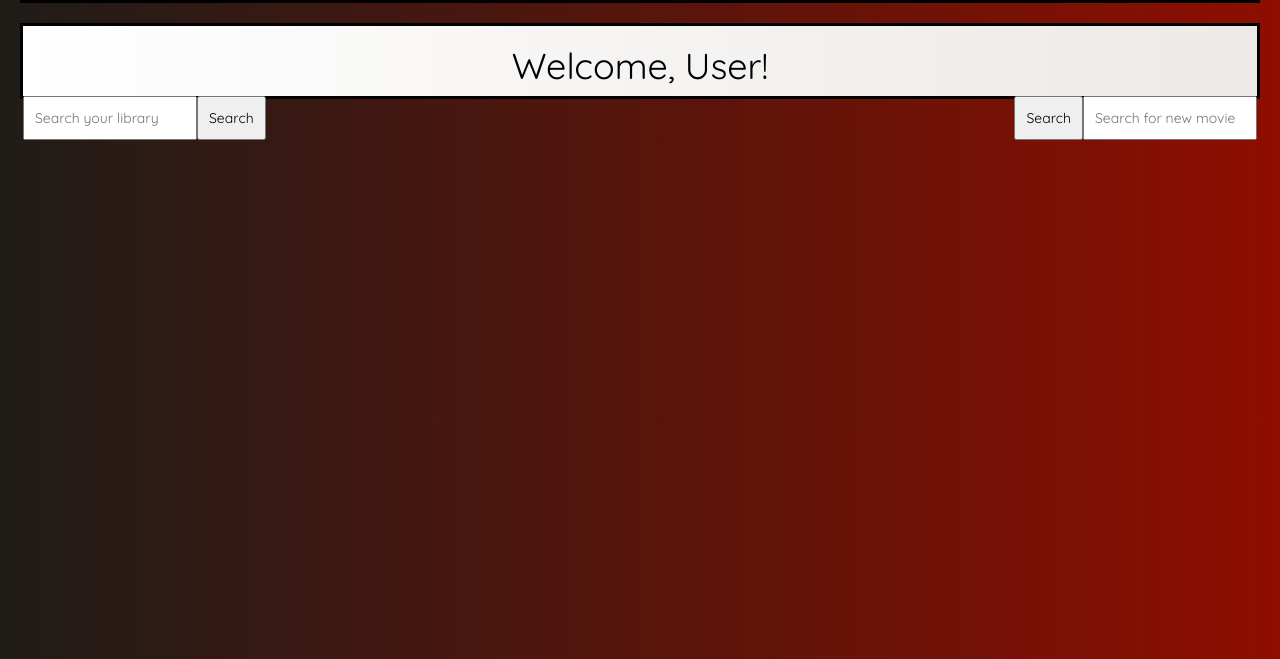
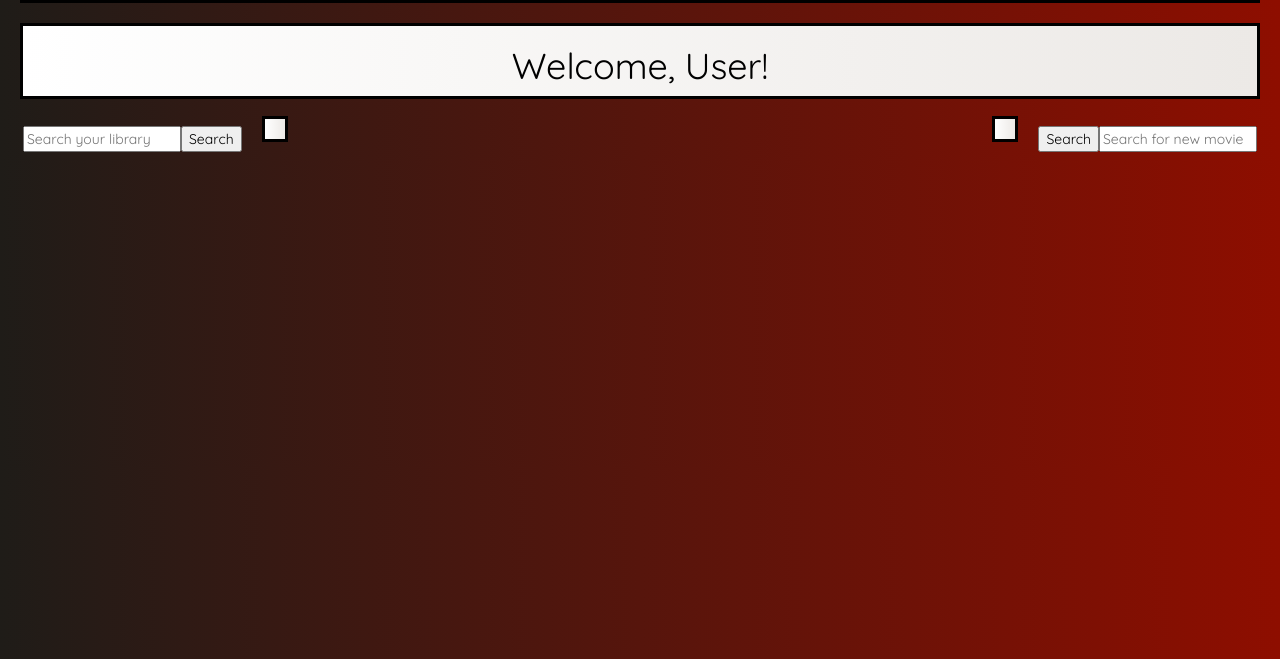
Before and after one commit to JazzyCordaro/The_Archive_Solo_Project, a website: page public/index.html in a window 1280 px wide. Both pictures are taken after a click on the element "Login". Shown: the part 141-800 px from the top of the page. Drawn offline with Linux system fonts and the light colour scheme; no server answers.

Commit message:
a little styling

```diff
--- a/public/index.html
+++ b/public/index.html
@@ -26,7 +26,7 @@
      </div>
     </div>
 
-    <div id='userLoggedIn'>
+    <!-- <div id='userLoggedIn'> -->
       <div id='welcomeUser'>
       <h1><center>Welcome, User!</center></h1>
 
@@ -35,6 +35,7 @@
               <!-- search for user to search their current library  -->
             <input type="text" name="name" id='searchArchive'placeholder="Search your library">
             <button type="button" name="button" class="allButtons" id="searchArchive">Search</button>
+            <div id='libraryOutputDiv'></div>
           </div>
          </div>
 
@@ -44,10 +45,9 @@
             <input type="text" id="searchTitle" placeholder="Search for new movie">
             <button type="button" name="button" class="allButtons" id="searchNew">Search</button>
             <div id='outputDiv'></div>
-            <div id='libraryOutputDiv'></div>
           <!-- </div> -->
         </div>
       </div>
-    </div>
+    <!-- </div> -->
   </body>
 </html>
--- a/public/scripts/scripts.js
+++ b/public/scripts/scripts.js
@@ -22,10 +22,10 @@ $(document).ready(function(){
 });
 
   // hide and show of user screen
-  $("#userLoggedIn").hide();
+  $("#welcomeUser").hide();
   $("#login").click(function(){
     console.log("login button clicked");
-    $("#userLoggedIn").show();
+    $("#welcomeUser").show();
     $("#login").hide();
   }); // end login button click
 
--- a/public/style/style.css
+++ b/public/style/style.css
@@ -7,7 +7,6 @@ body{
 
 #mainPage {
   text-align: center;
-  /*background-color: white;*/
   color: black;
   border: 3px solid;
   border-color: black;
@@ -23,7 +22,6 @@ body{
 
 #welcomeUser{
   text-align: center;
-  /*background-color: white;*/
   color: black;
   border: 3px solid;
   border-color: black;
@@ -35,25 +33,39 @@ body{
 
 .allButtons:hover{
   background-color: darkred;
-color: white;
+  color: white;
+}
+
+#searchTitle, #searchNew{
+  float: right;
+  margin-top: 30px;
+}
+
+#searchArchive {
+  float: left;
+  margin-top: 30px;
 }
 
 #outputDiv {
   float: right;
+  color: black;
   padding: 10px;
+  border: 3px solid;
+  border-color: black;
+  margin: 20px;
+  background: #ECE9E6; /* fallback for old browsers */
+  background: -webkit-linear-gradient(to left, #ECE9E6 , #FFFFFF); /* Chrome 10-25, Safari 5.1-6 */
+  background: linear-gradient(to left, #ECE9E6 , #FFFFFF); /* W3C, IE 10+/ Edge, Firefox 16+, Chrome 26+, Opera 12+, Safari 7+ */
 }
 
 #libraryOutputDiv {
   float: left;
+  color: black;
   padding: 10px;
+  border: 3px solid;
+  border-color: black;
+  margin: 20px;
+  background: #ECE9E6; /* fallback for old browsers */
+  background: -webkit-linear-gradient(to left, #ECE9E6 , #FFFFFF); /* Chrome 10-25, Safari 5.1-6 */
+  background: linear-gradient(to left, #ECE9E6 , #FFFFFF); /* W3C, IE 10+/ Edge, Firefox 16+, Chrome 26+, Opera 12+, Safari 7+ */
 }
-
-#searchTitle, #searchNew{
-  float: right;
-  padding: 10px;
-}
-
-#searchArchive {
-  float: left;
-  padding: 10px;
-}
```
